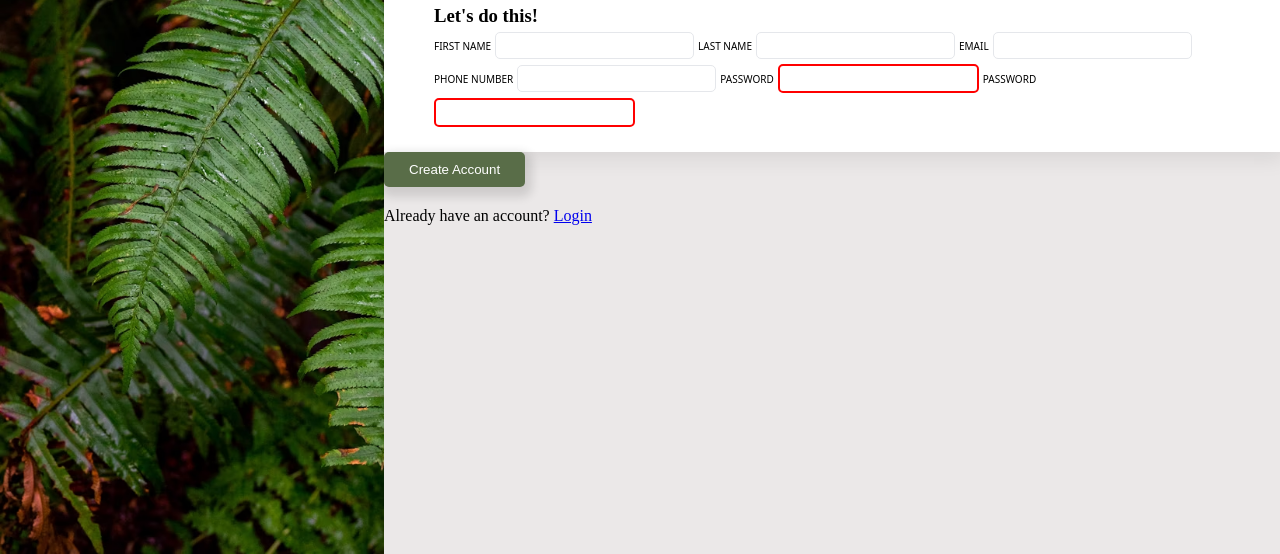
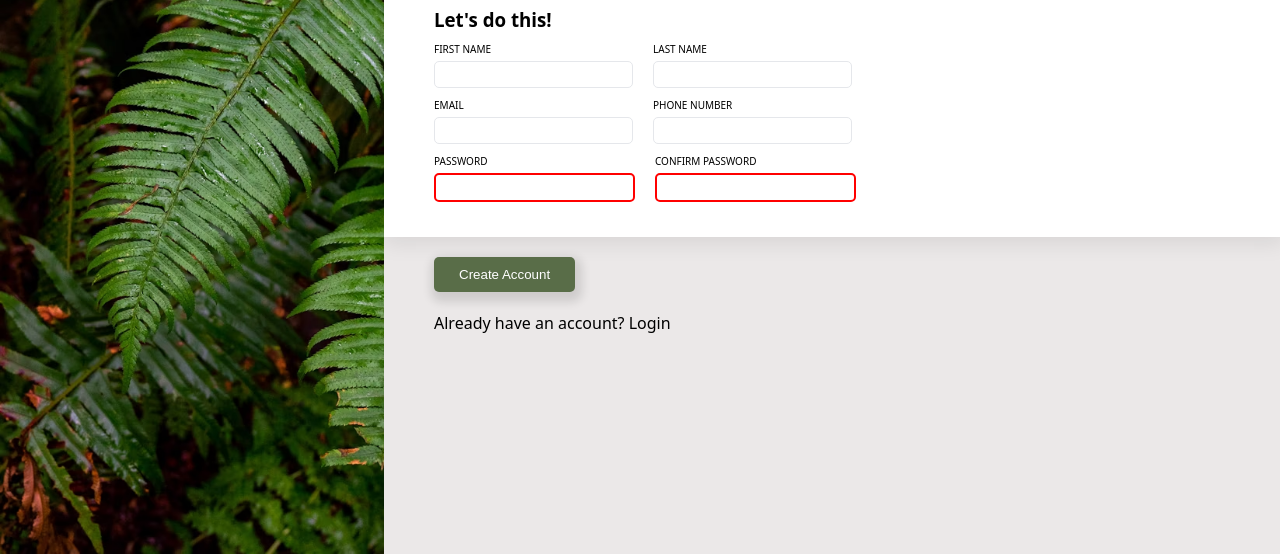
Before and after one commit to Dimithri8/odin-sign-up-form, a plain HTML site: page index.html in a window 1280 px wide. Shown: the part 246-800 px from the top of the page. Drawn offline with Linux system fonts and the light colour scheme.

Commit message:
Restructured the HTML

```diff
--- a/index.html
+++ b/index.html
@@ -23,43 +23,80 @@
           <p class="information">
             This is not a real online service! You know you need something like
             this in your life to help you realize your deepes dreams. Sign up
-            <em>now</em> to get started.
+            <em>now</em> to get started. <br /><br />
+            You <em>know</em> you want to.
           </p>
-          <p class="information">You <em>know</em> you want to.</p>
         </section>
-        <section class="form container">
-          <form action="/create-account" method="post">
+        <section class="form-container">
+          <form action="#" method="post">
             <div class="form-fields-container">
-              <h1>Let's do this!</h1>
+              <h1 class="form-heading">Let's do this!</h1>
+              <fieldset class="field-wrapper">
+                <div class="input-wrapper">
                   <label for="first-name">First Name</label>
-              <input type="text" id="first-name" name="first-name" required />
-
+                  <input
+                    type="text"
+                    id="first-name"
+                    name="first-name"
+                    required
+                  />
+                </div>
+                <div class="input-wrapper">
                   <label for="last-name">Last Name</label>
                   <input type="text" id="last-name" name="last-name" required />
+                </div>
+              </fieldset>
+              <fieldset class="field-wrapper">
+                <div class="input-wrapper">
                   <label for="email">Email</label>
                   <input type="email" id="email" name="femail" required />
-
+                </div>
+                <div class="input-wrapper">
                   <label for="phone">Phone Number</label>
-              <input type="tel" id="phone" name="phone" required />
-
+                  <input
+                    type="tel"
+                    maxlength="10"
+                    id="phone"
+                    name="phone"
+                    required
+                  />
+                </div>
+              </fieldset>
+              <fieldset class="field-wrapper">
+                <div class="input-wrapper">
                   <label for="password">Password</label>
-              <input type="password" id="password" name="password" required />
-
-              <label for="confirm-password">Password</label>
+                  <input
+                    type="password"
+                    id="password"
+                    name="password"
+                    required
+                    minlength="8"
+                    maxlength="16"
+                  />
+                </div>
+                <div class="input-wrapper">
+                  <label for="confirm-password">Confirm Password</label>
                   <input
                     type="password"
                     id="confirm-password"
-                name="password"
+                    name="confirm-password"
                     required
+                    minlength="8"
+                    maxlength="16"
                   />
                 </div>
-            <button class="create-account-btn" type=" submit">
+              </fieldset>
+            </div>
+            <div class="cta-section">
+              <button class="create-account-btn" type="submit">
                 Create Account
               </button>
+              <p>
+                Already have an account?
+                <a class="login-link" href="#">Login</a>
+              </p>
+            </div>
           </form>
-        </section>
-        <section class="login-quick-link">
-          <p>Already have an account? <a href="#">Login</a></p>
         </section>
       </section>
     </main>
```
Lines whose indentation alone changed are shown as unchanged.
